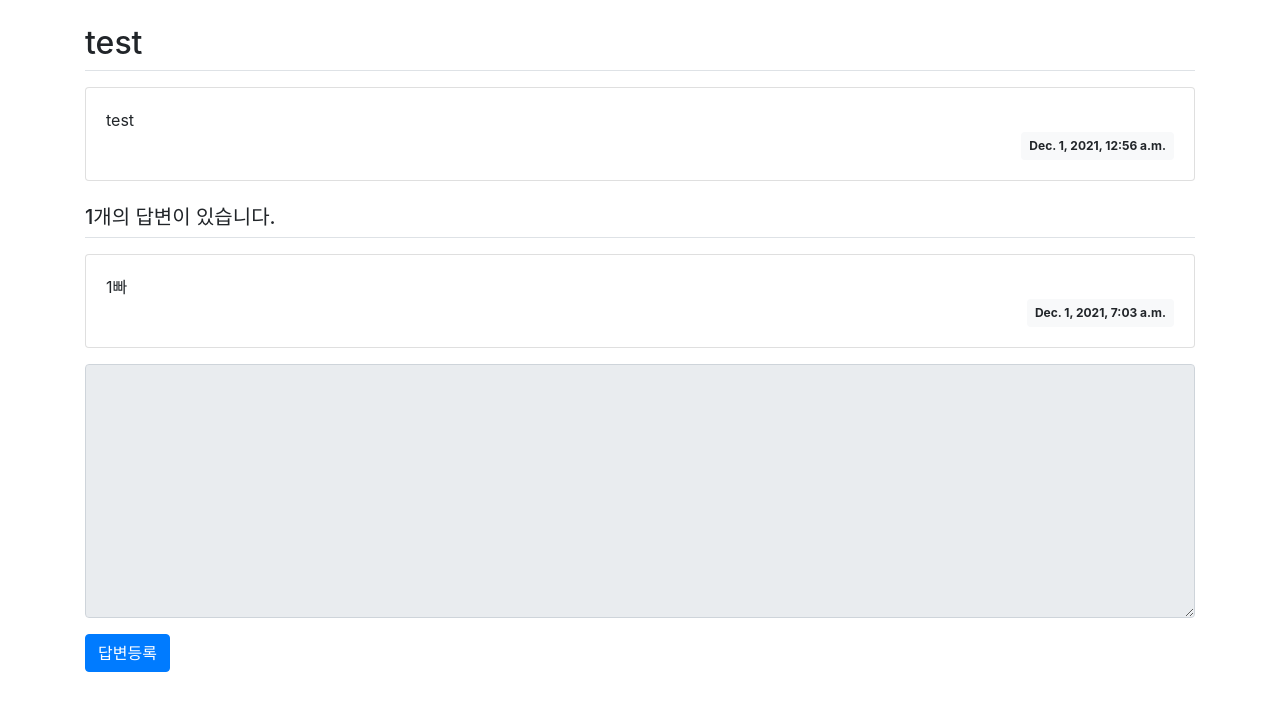
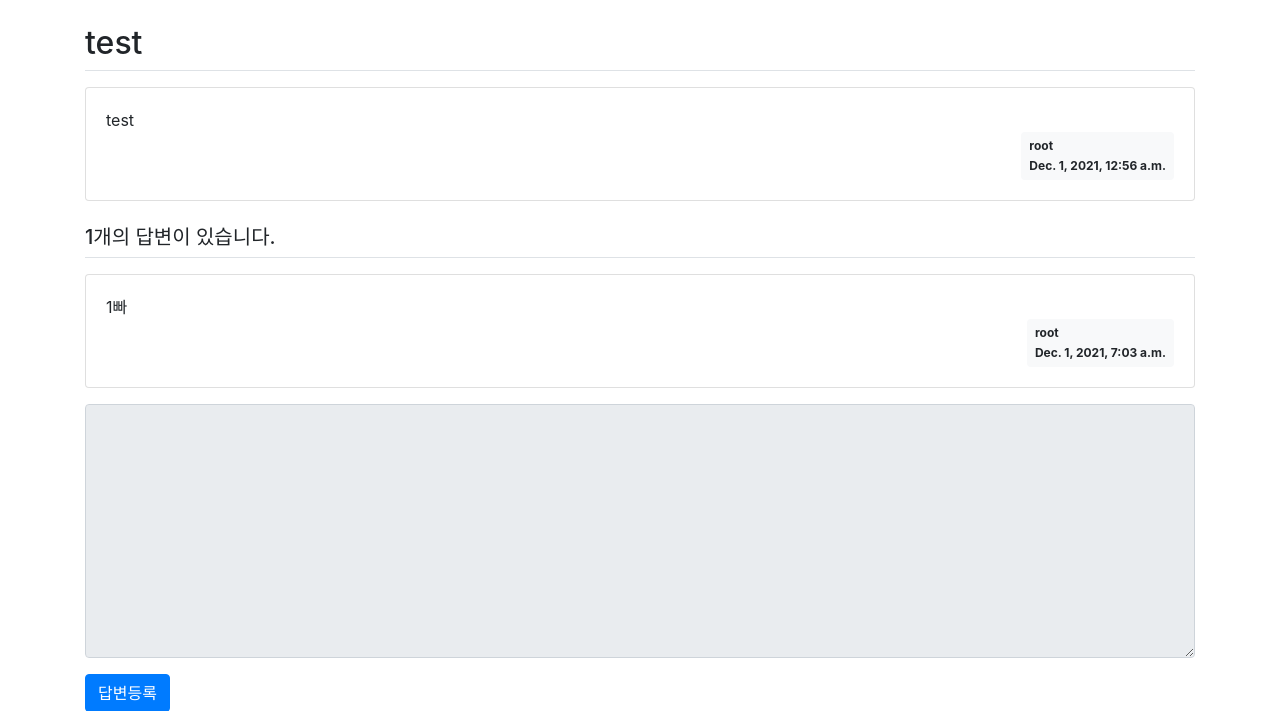
Before and after one commit to polaris428/study-django, a Django app: page /pybo/1/ in a window 1280 px wide. Shown: the part 57-768 px from the top of the page. Run offline with Django 3.2, Linux system fonts and the light colour scheme; data comes from the database, SQL or seed files in the repository; both versions use the stored data as it was after the commit; some libraries are stand-ins or nearby versions.

Commit message:
질문 디테일에 질문과 답변  작성한 사람 보여주기

```diff
--- a/pybo/templates/pybo/question_detail.html
+++ b/pybo/templates/pybo/question_detail.html
@@ -6,8 +6,10 @@
         <div class="card-body">
             <div class="card-text" style="white-space: pre-line;">{{ question.content }}</div>
             <div class="d-flex justify-content-end">
-                <div class="badge badge-light p-2">
-                    {{ question.create_date }}
+               <div class="badge badge-light p-2 text-left">
+                <div class="mb-2">{{ question.author.username }}</div>
+                <div>{{ question.create_date }}</div>
+
                 </div>
             </div>
         </div>
@@ -18,8 +20,10 @@
         <div class="card-body">
             <div class="card-text" style="white-space: pre-line;">{{ answer.content }}</div>
             <div class="d-flex justify-content-end">
-                <div class="badge badge-light p-2">
-                    {{ answer.create_date }}
+                <div class="badge badge-light p-2 text-left">
+                <div class="mb-2">{{ answer.author.username }}</div>
+                <div>{{ answer.create_date }}</div>
+
                 </div>
             </div>
         </div>
```
Also changed, not shown: db.sqlite3.
